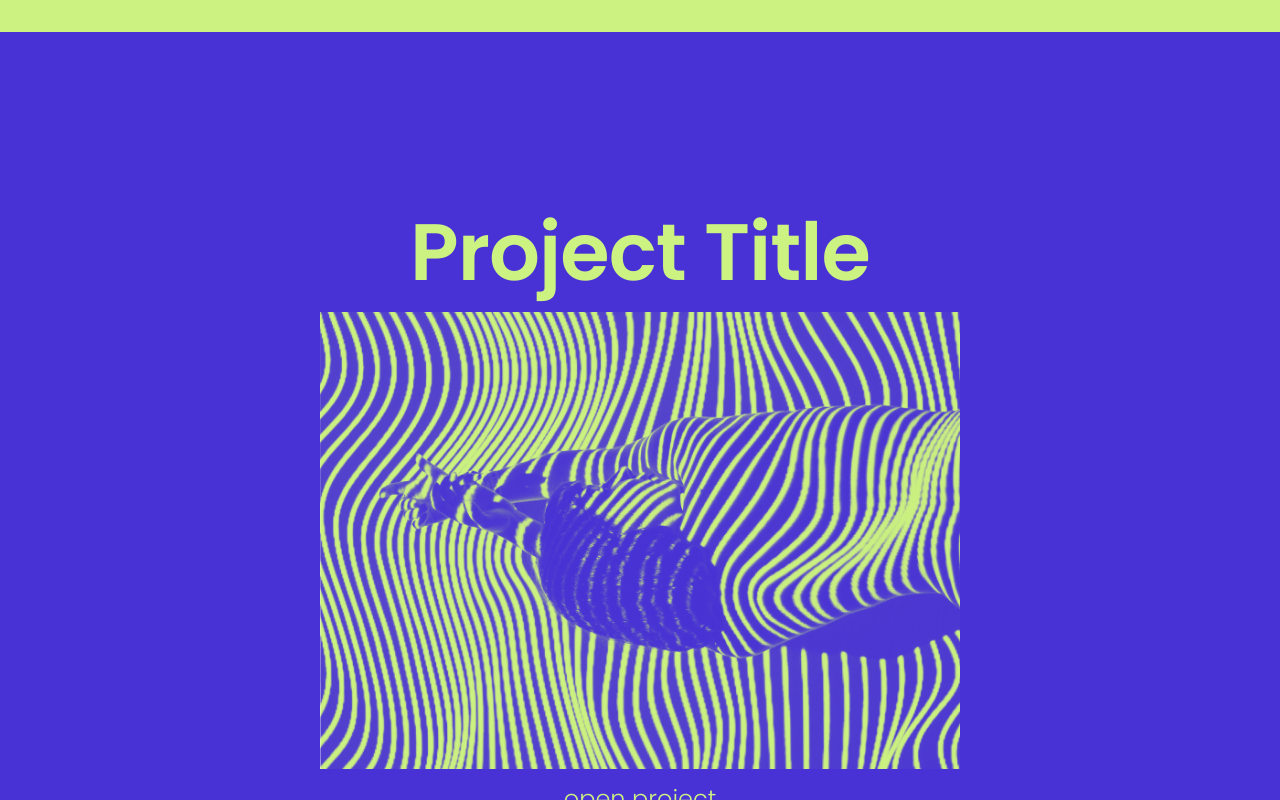
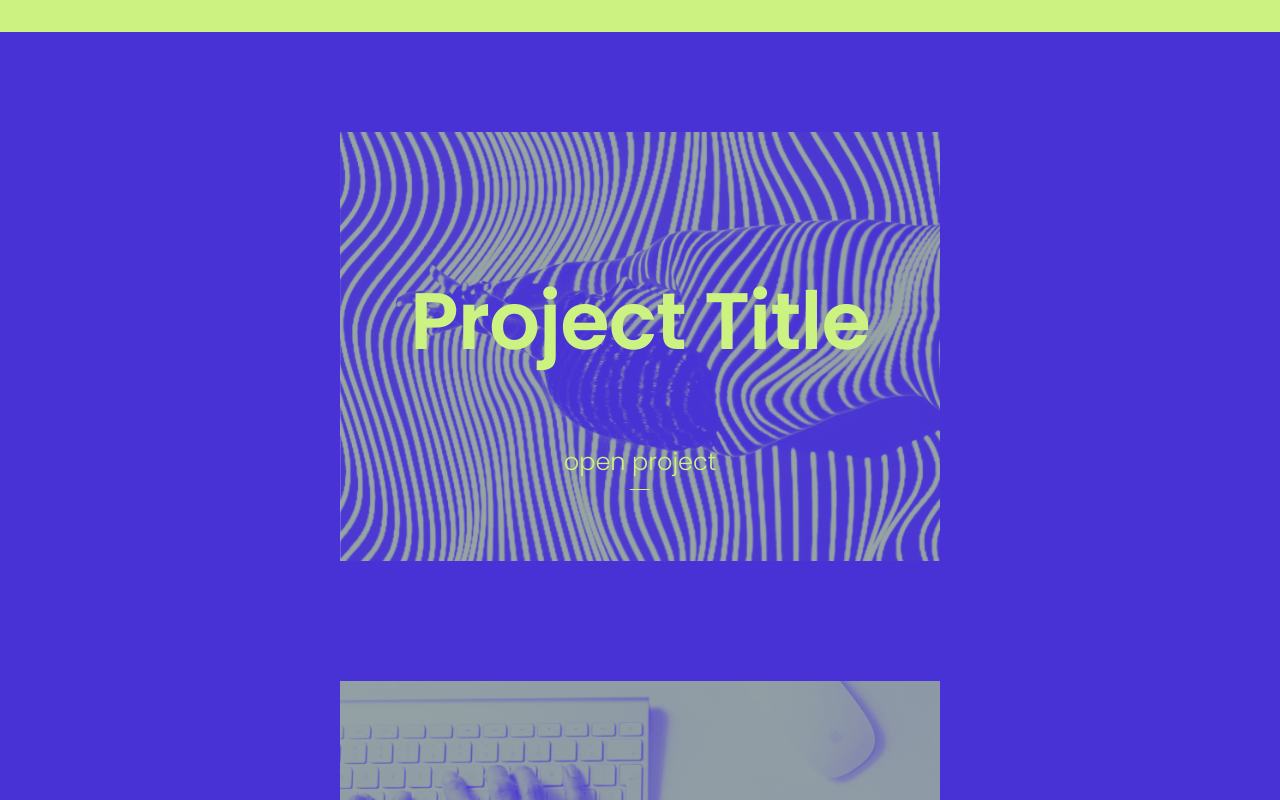
Before and after one commit to AlinaPisarenko/portfolio-website, a React (Vite) app in the folder client/: page / in a window 1280 px wide. Shown: the part 1820-2620 px from the top of the page. Built offline with nearby package versions, Linux system fonts and the light colour scheme.

Commit message:
changed ui on project page

```diff
--- a/client/src/components/Contact.jsx
+++ b/client/src/components/Contact.jsx
@@ -26,7 +26,7 @@ export default function Contact() {
     }, []);
 
   return (
-    <div className='contact'>
+    <div id='contact' className='contact'>
       <div  className={`contact-links ${isVisible ? "visible-contact" : ""}`}>
         <div className='contact-link-wrap'>
             <a id='email' className='contact-link' href="mailto:pisarenko.alina@gmail.com" target="_blank">email</a>
--- a/client/src/components/Navbar.jsx
+++ b/client/src/components/Navbar.jsx
@@ -8,9 +8,9 @@ export default function Navbar() {
       <h4>specialized in Front End Development.<br>
       </br>based in New York.
       </h4>
-      <a href="#" className="nav-link">my work</a>
-      <a href="#" className="nav-link">contact me</a>
-      <a href="#" className="nav-link">skills</a>
+      <a href="#projects" className="nav-link">my work</a>
+      <a href="#contact" className="nav-link">contact me</a>
+      <a href="#skills" className="nav-link">skills</a>
 
     </div>
   )
--- a/client/src/components/ProjectCard.jsx
+++ b/client/src/components/ProjectCard.jsx
@@ -11,6 +11,7 @@ export default function ProjectCard({imageUrl, index, visibleIndices, refs}) {
     <div className={`image ${visibleIndices.includes(index) ? 'animate' : ''}`}>
       <h5 className='project-card-title'>Project Title</h5>
       <img
+            className='project-card-img'
             ref={ref => refs.current[index] = ref}
             src={imageUrl}
             alt={`Image ${index}`}
--- a/client/src/components/Skills.jsx
+++ b/client/src/components/Skills.jsx
@@ -3,10 +3,7 @@ import '../styles/Skills.css'
 
 
 export default function Skills({ position }) {
-  const frontSkills = useRef(0);
-
-
-
+  // const frontSkills = useRef(0);
 
   // if (position>0,  frontSkills.current.clientWidth) {
   //   console.log("position",position, typeof(position))
@@ -23,15 +20,11 @@ export default function Skills({ position }) {
   // }
 
 
-
   // style={{left: `${el_position}`}}
-
-
-
 
   return (
 
-    <div className='skills'>
+    <div id='skills' className='skills'>
 
       {/* <div ref={frontSkills} className='skills-bg'></div> */}
 
--- a/client/src/styles/App.css
+++ b/client/src/styles/App.css
@@ -27,6 +27,7 @@
 html {
   font-size: 62.5%;
   overflow-x: hidden;
+  scroll-behavior: smooth;
 }
 
 body {
--- a/client/src/styles/Navbar.css
+++ b/client/src/styles/Navbar.css
@@ -64,6 +64,7 @@ h4 {
     background: var(--font-main);
     color: var(--bg-main);
     transition: 0.1s;
+    /* padding: 0 5px; */
 }
 
 @keyframes rotate {
--- a/client/src/styles/ProjectCard.css
+++ b/client/src/styles/ProjectCard.css
@@ -1,25 +1,23 @@
 @import url("App.css");
 
 .project-card {
-    /* position: relative; */
-    /* height: 80vh; */
 
 }
 
 .project-card-img {
     width: 60rem;
-    /* position: absolute;
-    top: 50%;
-    left: 50%;
-    transform: translate(-50%, -50%); */
-
+    opacity: 0.6;
 }
 
 .project-card-title {
     font-weight: 600;
     font-size: 8rem;
     letter-spacing: -0.1rem;
-    padding-top: 6rem;
+    /* padding-top: 4rem;
+    padding-bottom: 2rem; */
+    position: absolute;
+    top:30%;
+    z-index: 900;
 }
 
 
@@ -28,9 +26,10 @@
     text-decoration: none;
     font-size: 2.4rem;
     position: absolute;
-    top: 100%;
+    top: 70%;
     left: 50%;
     transform: translate(-50%, -50%);
+    z-index: 900;
 
 
     background: transparent;
@@ -75,7 +74,7 @@
     width: 50vw;
     height: auto;
     opacity: 0;
-    margin-bottom: 6rem;
+    margin-bottom: 12rem;
     display: flex;
     flex-direction: column;
     align-items: center;
--- a/client/src/styles/Skills.css
+++ b/client/src/styles/Skills.css
@@ -10,7 +10,7 @@
     flex-direction: column;
     align-items: flex-end;
     justify-content: flex-end;
-    padding-bottom: 6rem;
+    padding-bottom: 8rem;
     padding-right: 4rem;
     gap: 2rem;
 /*
@@ -96,7 +96,7 @@
         transform: translateX(-260%);
       }
       to {
-        transform: translateX(680%);
+        transform: translateX(720%);
   }
 }
 
@@ -106,7 +106,7 @@
         transform: translateX(180%);
       }
       to {
-        transform: translateX(-680%);
+        transform: translateX(-700%);
   }
 }
 
@@ -116,7 +116,7 @@
         transform: translateX(-200%);
       }
       to {
-        transform: translateX(580%);
+        transform: translateX(600%);
   }
 }
 
@@ -126,6 +126,6 @@
         transform: translateX(200%);
       }
       to {
-        transform: translateX(-700%);
+        transform: translateX(-730%);
   }
 }
```
